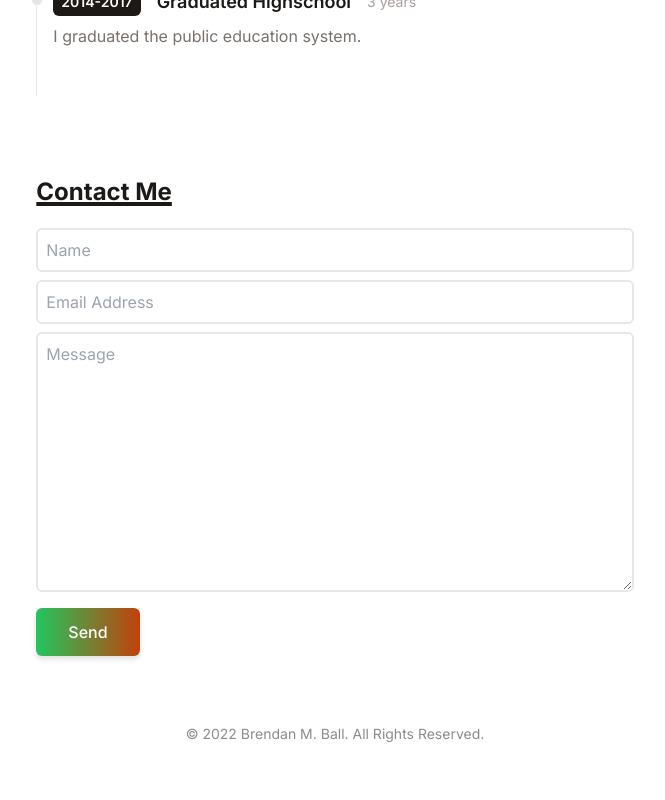
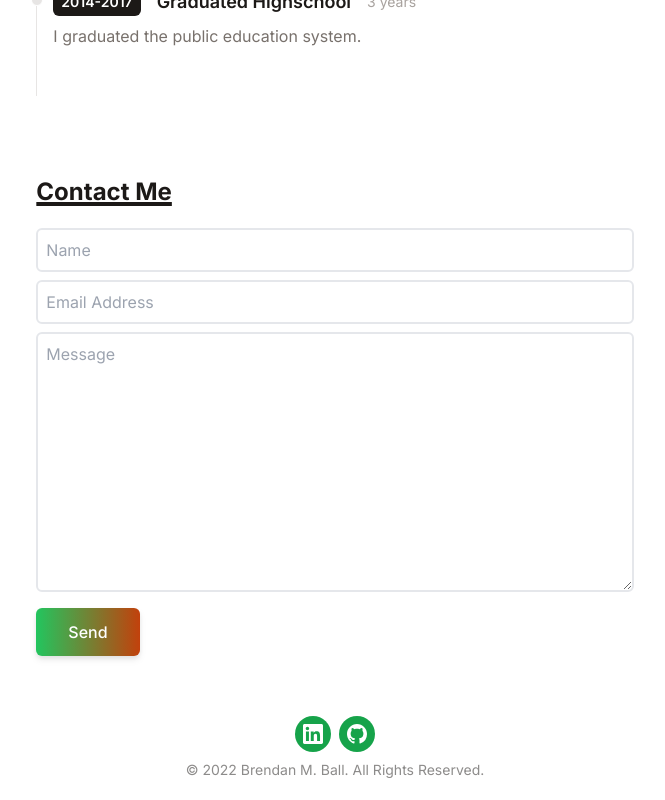
Before and after one commit to brendanball4/PortfolioJSXTailwind, a React (Vite) app: page / in a window 1280 px wide. Shown: the part 1388-2188 px from the top of the page, without its empty margins (305-970 px from the left). Before the commit the page ends 2152 px from the top, so only its background shows below. Built offline with nearby package versions, Linux system fonts and the light colour scheme.

Commit message:
Added social media icons in, updated readme.md

```diff
--- a/src/components/Footer.jsx
+++ b/src/components/Footer.jsx
@@ -3,7 +3,49 @@
 function Footer() {
     return (
         <div className='py-5 text-center'>
-            {/* Social Icons */}
+            <div className="container max-w-screen-lg mx-auto">
+                <div>
+                    <div className="flex flex-wrap justify-center gap-2">
+                        <a
+                            href="https://linkedin.com/in/brendanmball"
+                            className="bg-green-600 p-2 font-semibold text-white inline-flex items-center space-x-2 rounded-full">
+                            <svg
+                            className="w-5 h-5 fill-current"
+                            role="img"
+                            viewBox="0 0 256 256"
+                            xmlns="http://www.w3.org/2000/svg"
+                            >
+                            <g>
+                                <path d="M218.123122,218.127392 L180.191928,218.127392 L180.191928,158.724263 C180.191928,144.559023 179.939053,126.323993 160.463756,126.323993 C140.707926,126.323993 137.685284,141.757585 137.685284,157.692986 L137.685284,218.123441 L99.7540894,218.123441 L99.7540894,95.9665207 L136.168036,95.9665207 L136.168036,112.660562 L136.677736,112.660562 C144.102746,99.9650027 157.908637,92.3824528 172.605689,92.9280076 C211.050535,92.9280076 218.138927,118.216023 218.138927,151.114151 L218.123122,218.127392 Z M56.9550587,79.2685282 C44.7981969,79.2707099 34.9413443,69.4171797 34.9391618,57.260052 C34.93698,45.1029244 44.7902948,35.2458562 56.9471566,35.2436736 C69.1040185,35.2414916 78.9608713,45.0950217 78.963054,57.2521493 C78.9641017,63.090208 76.6459976,68.6895714 72.5186979,72.8184433 C68.3913982,76.9473153 62.7929898,79.26748 56.9550587,79.2685282 M75.9206558,218.127392 L37.94995,218.127392 L37.94995,95.9665207 L75.9206558,95.9665207 L75.9206558,218.127392 Z M237.033403,0.0182577091 L18.8895249,0.0182577091 C8.57959469,-0.0980923971 0.124827038,8.16056231 -0.001,18.4706066 L-0.001,237.524091 C0.120519052,247.839103 8.57460631,256.105934 18.8895249,255.9977 L237.033403,255.9977 C247.368728,256.125818 255.855922,247.859464 255.999,237.524091 L255.999,18.4548016 C255.851624,8.12438979 247.363742,-0.133792868 237.033403,0.000790807055" />
+                            </g>
+                            </svg>
+                        </a>
+
+                        <a
+                            href="https://github.com/brendanball4"
+                            className="bg-green-600 p-2 font-semibold text-white inline-flex items-center space-x-2 rounded-full">
+                            <svg
+                            xmlns="http://www.w3.org/2000/svg"
+                            xmlnsXlink="http://www.w3.org/1999/xlink"
+                            aria-hidden="true"
+                            role="img"
+                            className="w-5"
+                            preserveAspectRatio="xMidYMid meet"
+                            viewBox="0 0 24 24"
+                            >
+                            <g fill="none">
+                                <path
+                                    fillRule="evenodd"
+                                    clipRule="evenodd"
+                                    d="M12 0C5.37 0 0 5.37 0 12c0 5.31 3.435 9.795 8.205 11.385c.6.105.825-.255.825-.57c0-.285-.015-1.23-.015-2.235c-3.015.555-3.795-.735-4.035-1.41c-.135-.345-.72-1.41-1.23-1.695c-.42-.225-1.02-.78-.015-.795c.945-.015 1.62.87 1.845 1.23c1.08 1.815 2.805 1.305 3.495.99c.105-.78.42-1.305.765-1.605c-2.67-.3-5.46-1.335-5.46-5.925c0-1.305.465-2.385 1.23-3.225c-.12-.3-.54-1.53.12-3.18c0 0 1.005-.315 3.3 1.23c.96-.27 1.98-.405 3-.405s2.04.135 3 .405c2.295-1.56 3.3-1.23 3.3-1.23c.66 1.65.24 2.88.12 3.18c.765.84 1.23 1.905 1.23 3.225c0 4.605-2.805 5.625-5.475 5.925c.435.375.81 1.095.81 2.22c0 1.605-.015 2.895-.015 3.3c0 .315.225.69.825.57A12.02 12.02 0 0 0 24 12c0-6.63-5.37-12-12-12z"
+                                    fill="currentColor"
+                                />
+                            </g>
+                            </svg>
+                        </a>
+                        </div>
+                        </div>
+                        </div>
             <p className='text-sm mt-2 opacity-50'>
                 &copy; {new Date().getFullYear()} Brendan M. Ball. All Rights Reserved.
             </p>
--- a/src/data/portfolio.js
+++ b/src/data/portfolio.js
@@ -12,6 +12,6 @@
     {
         title: 'Admin Web App',
         imgUrl: 'assets/images/admin.PNG',
-        stack: ['HTML', 'CSS', 'PHP8.1', 'Bootstrap 4'],
+        stack: ['HTML', 'CSS', 'PHP8.1', 'Bootstrap 4', 'MySQL'],
     },
 ]
```
Also changed, not shown: 1 other file (tests, documents, lock files or other folders).
